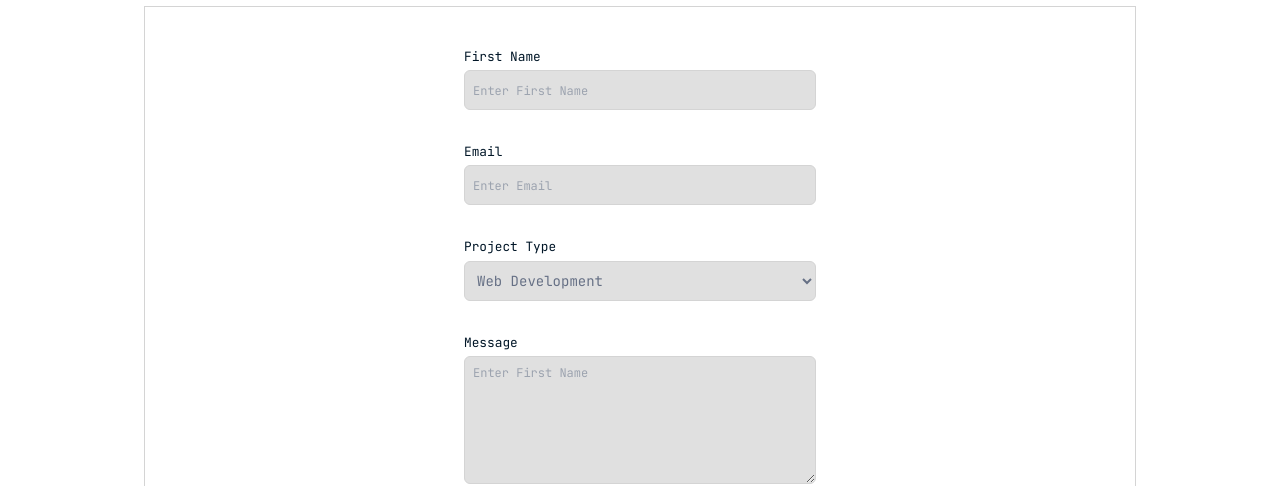
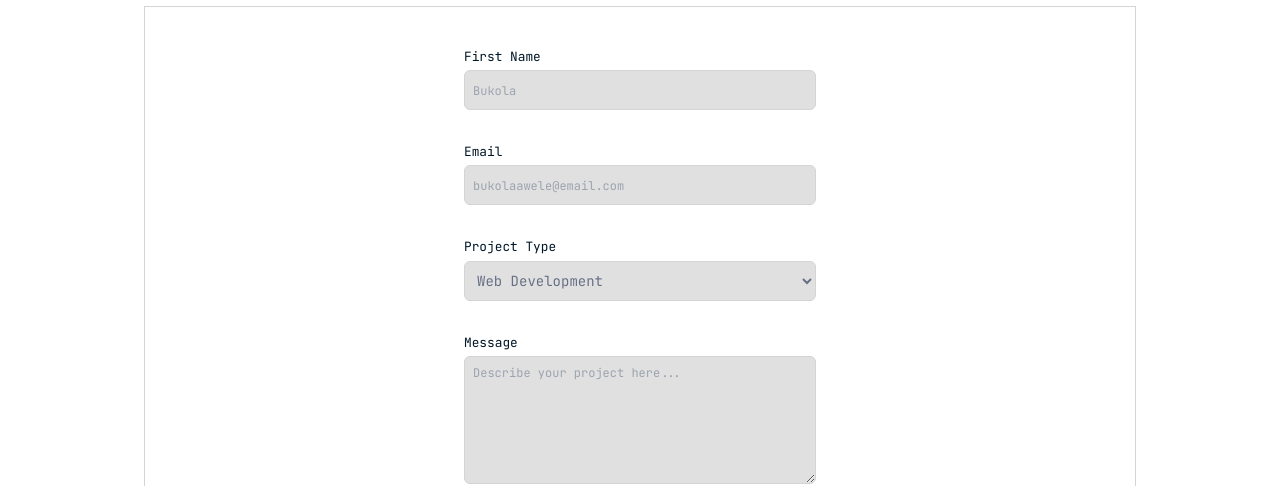
Before and after one commit to ayoblt/next-portfolio, a Next.js app: page /contact-me in a window 1280 px wide. Shown: the part 466-952 px from the top of the page. Built offline with nearby package versions, Linux system fonts and the light colour scheme.

Commit message:
update placeholders for contact form

```diff
--- a/app/contact-me/contact-form.tsx
+++ b/app/contact-me/contact-form.tsx
@@ -75,7 +75,7 @@ export function ContactForm() {
             type="text"
             id="firstName"
             name="firstName"
-            placeholder="Enter First Name"
+            placeholder="Bukola"
             className="border text-sm rounded-md h-10 px-2 focus:ring-0 focus:outline-none placeholder:text-xs bg-backgroundDark focus:bg-backgroundDarker focus:text-headerFg"
             required
           />
@@ -99,7 +99,7 @@ export function ContactForm() {
             id="email"
             name="email"
             defaultValue=""
-            placeholder="Enter Email"
+            placeholder="bukolaawele@email.com"
             className="border text-sm rounded-md h-10 px-2 focus:ring-0 focus:outline-none placeholder:text-xs bg-backgroundDark focus:bg-backgroundDarker focus:text-headerFg"
             required
           />
@@ -147,7 +147,7 @@ export function ContactForm() {
           <textarea
             id="message"
             name="message"
-            placeholder="Enter First Name"
+            placeholder="Describe your project here..."
             className="border text-sm rounded-md py-2 px-2 focus:ring-0 focus:outline-none placeholder:text-xs bg-backgroundDark focus:bg-backgroundDarker focus:text-headerFg h-32 resize-y"
             required
           />
--- a/data/home/header.ts
+++ b/data/home/header.ts
@@ -2,7 +2,7 @@ export const HeaderData = {
   greeting: { start: "Hi there ", middle: "human,", end: " I am" },
   name: "Lateef Taiwo",
   description: "> Frontend Developer",
-  playText: "I'm still learning, but trust me, it's going well... I hope",
+  playText: "Crafting beautiful and functional user experiences.",
   subText: "Crafting responsive websites where technologies meet creativity",
   commentCodes: [
     "// Challenge Accepted? Try Not to Get XOXed by My Skills!",
```
